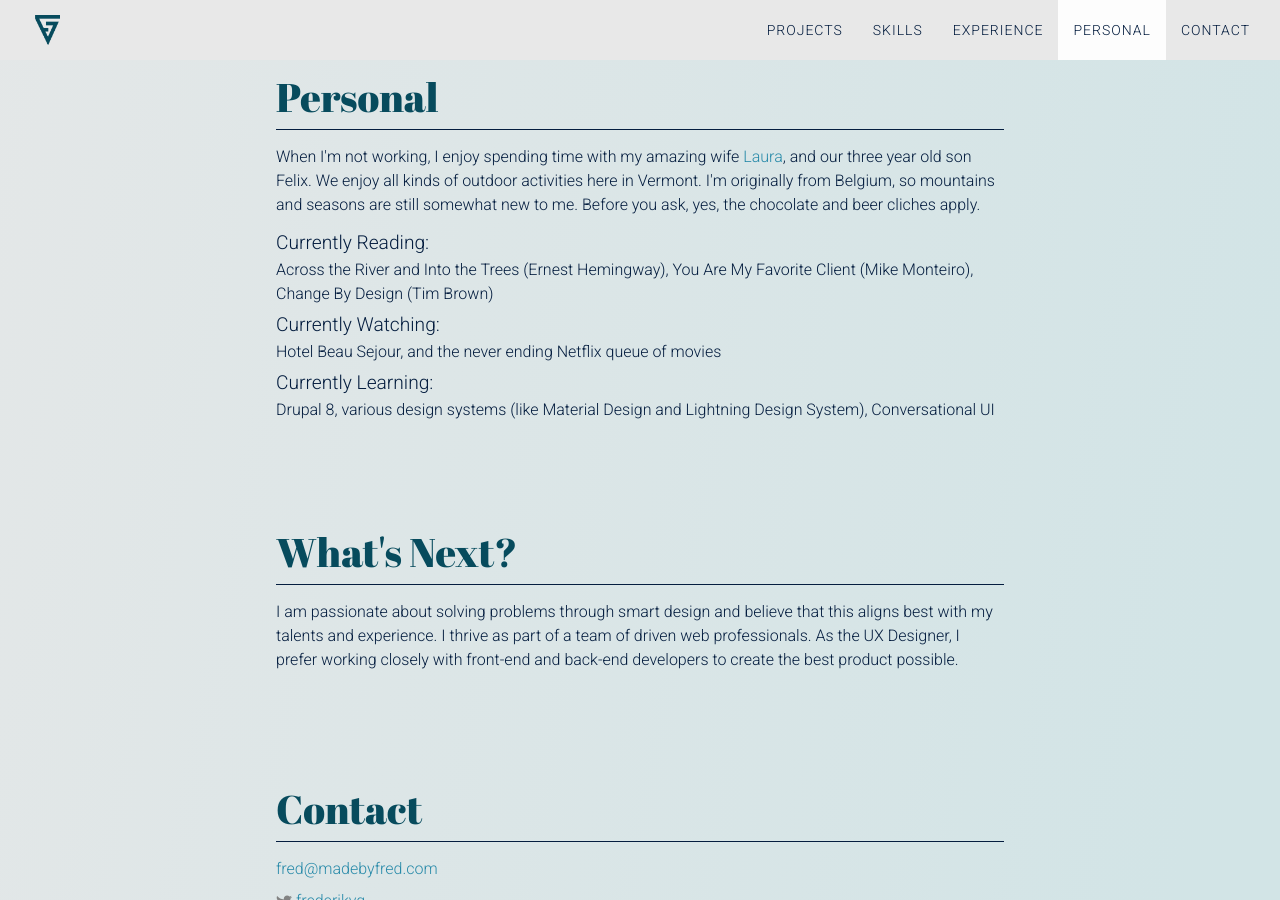
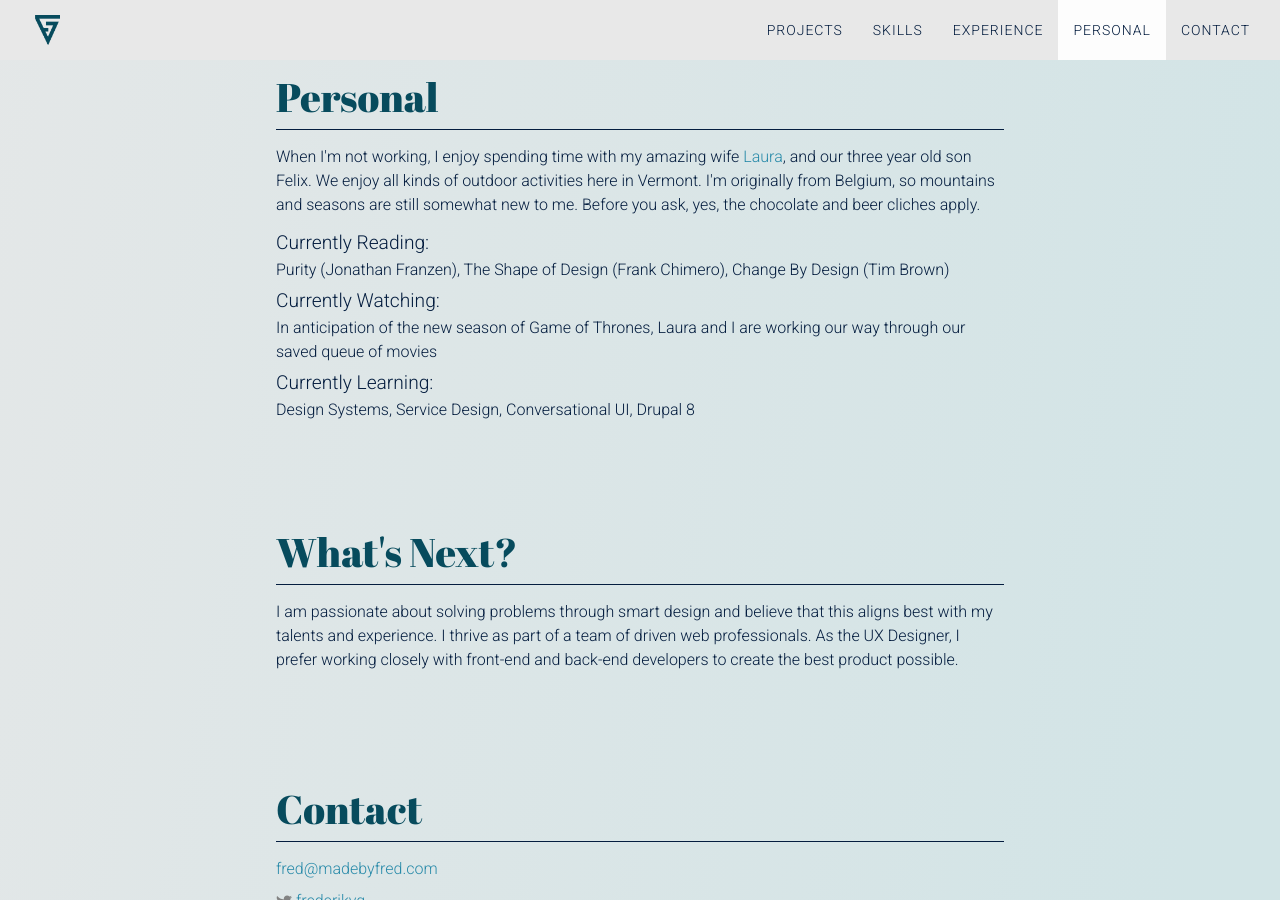
Before and after one commit to fredvg/fredvg.github.io, a Jekyll site: the page built from index.html, in a window 1280 px wide and 900 px high, scrolled down 5711 px. Built offline with Jekyll 4.4.1, drawn with Linux system fonts in a browser that asks for light colours.

Commit message:
updated personal section

```diff
--- a/_includes/personal.html
+++ b/_includes/personal.html
@@ -3,8 +3,8 @@
 <h2 class="section-title">Personal</h2>
 <p>When I'm not working, I enjoy spending time with my amazing wife <a href="http://lauramacchia.com">Laura</a>, and our three year old son Felix. We enjoy all kinds of outdoor activities here in Vermont. I'm originally from Belgium, so mountains and seasons are still somewhat new to me. Before you ask, yes, the chocolate and beer cliches&nbsp;apply.</p>
 <ul class="entries">
-  <li><h3>Currently Reading:</h3>Across the River and Into the Trees (Ernest Hemingway), You Are My Favorite Client (Mike&nbsp;Monteiro), Change By Design (Tim&nbsp;Brown)</li>
-  <li><h3>Currently Watching:</h3>Hotel Beau Sejour, and the never ending Netflix queue of&nbsp;movies</li>
-  <li><h3>Currently Learning:</h3> Drupal 8, various design systems (like Material&nbsp;Design and Lightning&nbsp;Design&nbsp;System), Conversational&nbsp;UI</li>
+  <li><h3>Currently Reading:</h3>Purity (Jonathan Franzen), The Shape of Design (Frank&nbsp;Chimero), Change By Design (Tim&nbsp;Brown)</li>
+  <li><h3>Currently Watching:</h3>In anticipation of the new season of Game of Thrones, Laura and I are working our way through our saved queue of&nbsp;movies</li>
+  <li><h3>Currently Learning:</h3> Design Systems, Service Design, Conversational&nbsp;UI, Drupal 8</li>
 </ul>
 </section>
```
